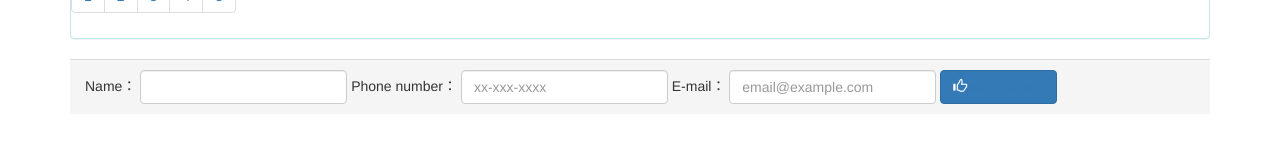
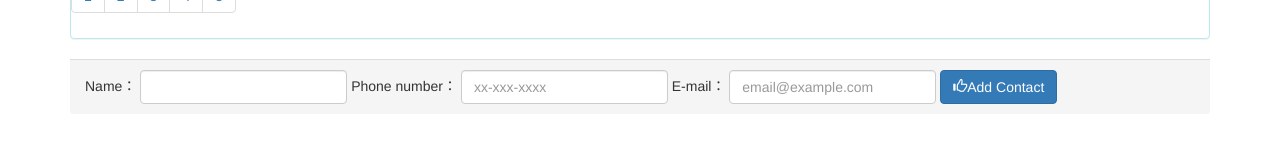
Before and after one commit to sagardrall/Factory, a plain HTML site: page laborbook/index.html in a window 1280 px wide. Shown: the part 413-556 px from the top of the page. Drawn offline with nearby package versions, Linux system fonts and the light colour scheme; some packages are replaced by stand-ins of ours.

Commit message:
Update index.html

```diff
--- a/laborbook/index.html
+++ b/laborbook/index.html
@@ -87,7 +87,7 @@
                         <input type="email" id="email" name="email" class="form-control" ng-model="newEmail" placeholder="email@example.com">
                     </div>
         <button class="btn btn-primary"  ng-click="addContact()">
-    <span class ="glyphicon glyphicon-thumbs-up"></span><a href="/files/checkout.html">Add Contact</a></button>
+    <span class ="glyphicon glyphicon-thumbs-up"></span>Add Contact</button>
 
                 </form>
 </div>
```
